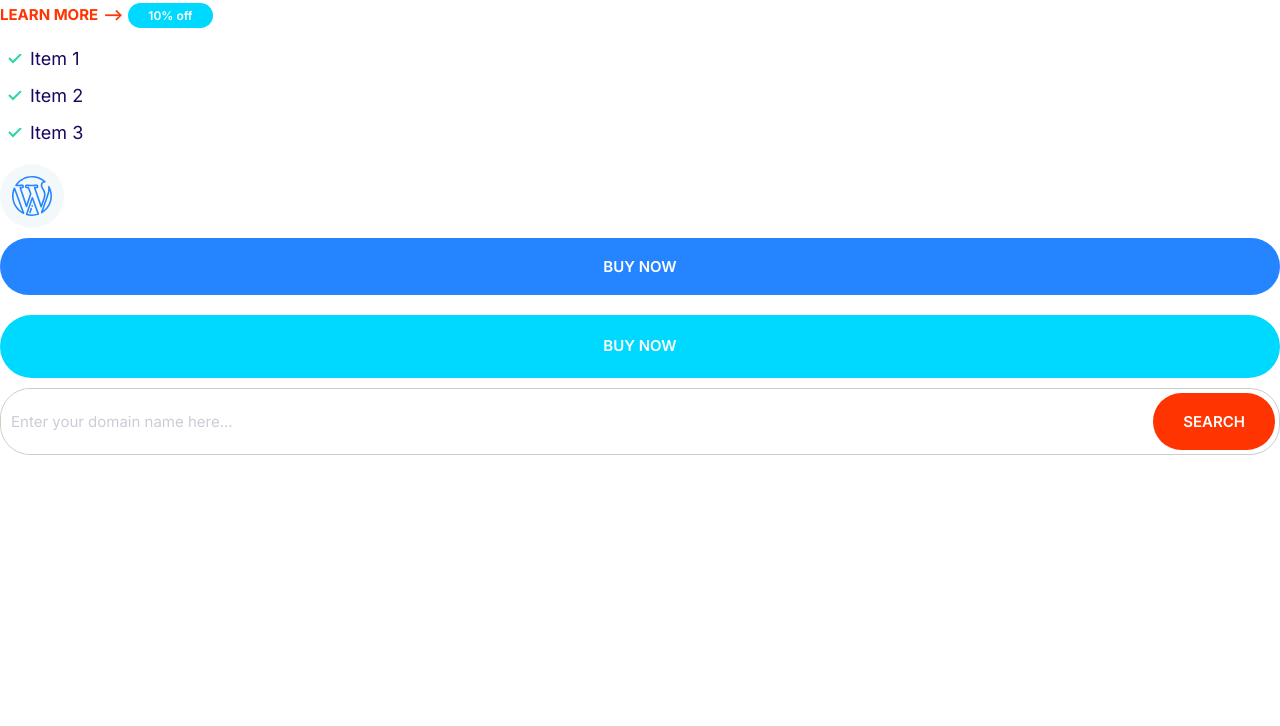
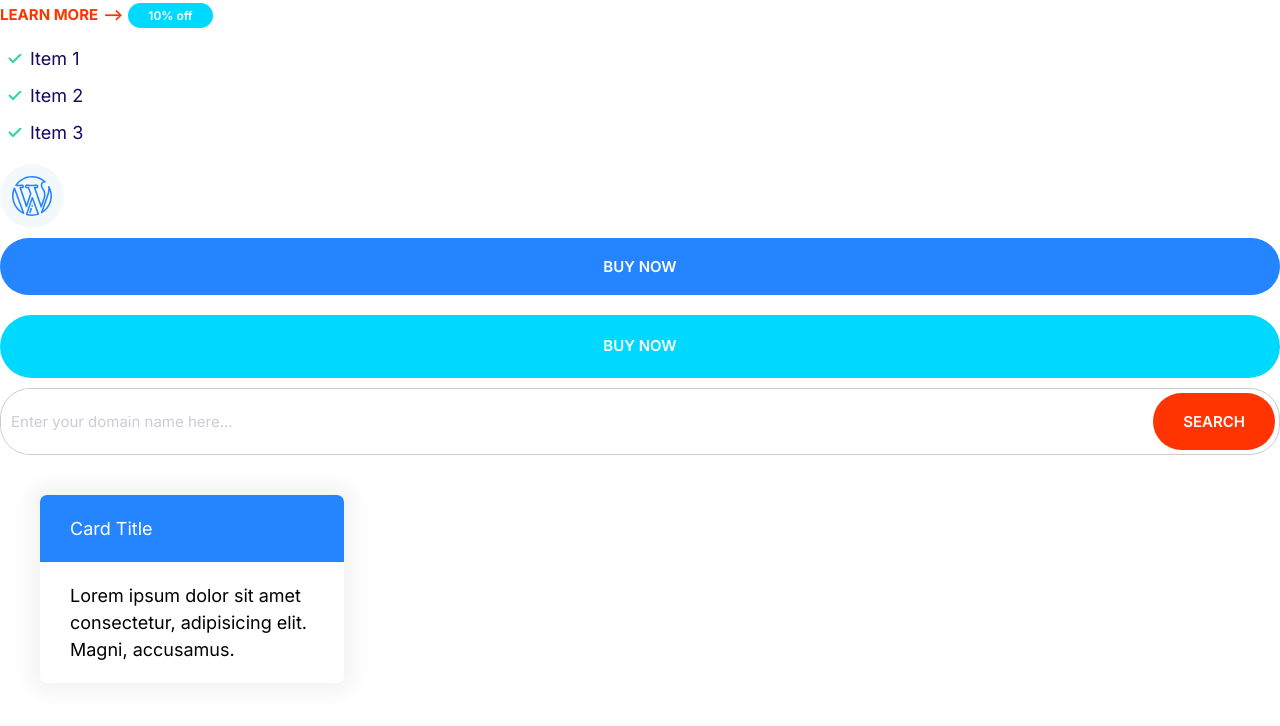
Before and after one commit to raghava219/DeployWebSite, a plain HTML site: page index.html in a window 1280 px wide. Drawn offline with Linux system fonts and the light colour scheme.

Commit message:
18-Cards

```diff
--- a/css/style.css
+++ b/css/style.css
@@ -290,3 +290,26 @@ a {
     font-size: 1.5rem;
   }
 }
+
+/* 18-Cards */
+
+.card {
+  border-radius: 7px;
+  box-shadow: 0 0 20px 10px #f3f3f3;
+  overflow: hidden;
+}
+
+.card__header,
+.card__body {
+  padding: 2rem 3rem;
+}
+
+.card--primary .card__header {
+  background-color: var(--color-primary);
+  color: #fff;
+}
+
+.card--secondary .card__header {
+  background-color: var(--color-secondary);
+  color: #fff;
+}
--- a/index.html
+++ b/index.html
@@ -37,6 +37,17 @@
         <button class="btn btn--accent">Search</button>
     </div>
 
+    <div style="width: 30%; padding: 4rem;">
+        <div class="card card--primary">
+            <header class="card__header">
+                Card Title
+            </header>
+            <div class="card__body">
+                Lorem ipsum dolor sit amet consectetur, adipisicing elit. Magni, accusamus.
+            </div>
+        </div>
+    </div>
+
 
 </body>
 </html>
```
